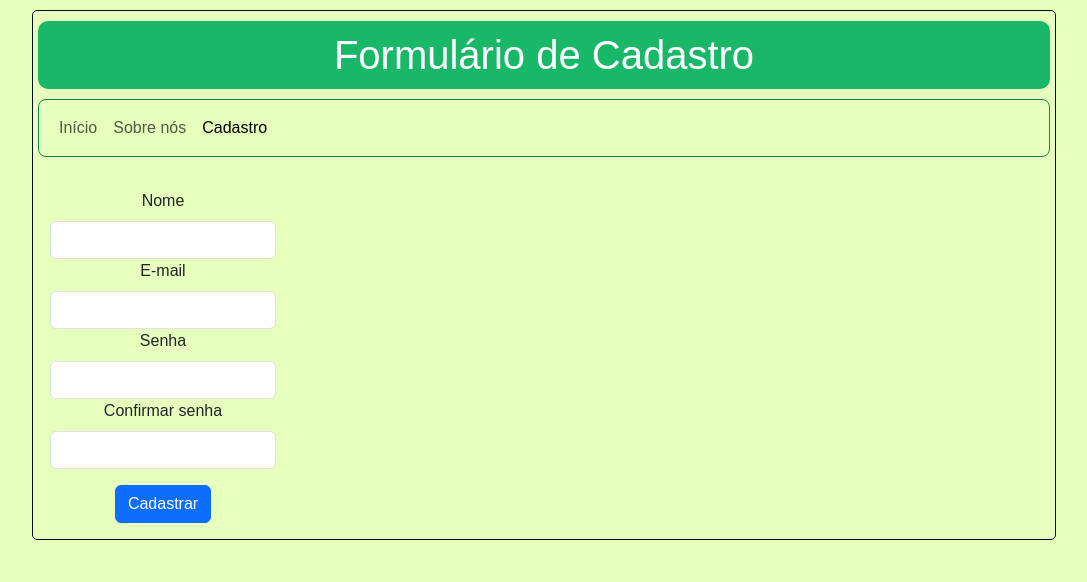
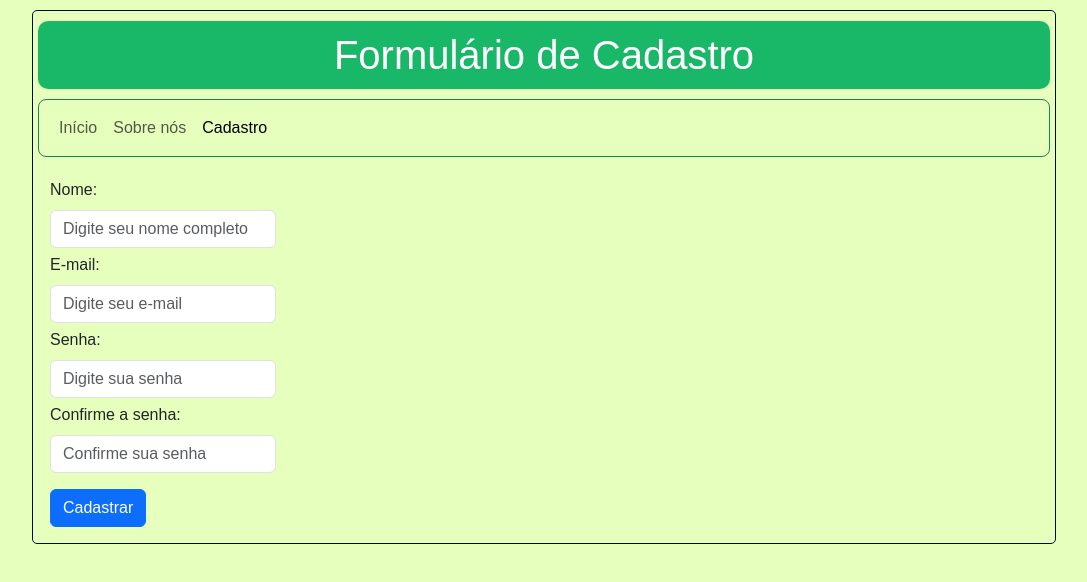
Before and after one commit to kainniel/Front-end-framework-site, a plain HTML site: page form.html in a window 1280 px wide. Shown: the whole page, without its empty margins (96-1183 px from the left). Drawn offline with nearby package versions, Linux system fonts and the light colour scheme.

Commit message:
CSS and HTML updates.

```diff
--- a/css/estilo.css
+++ b/css/estilo.css
@@ -10,18 +10,9 @@ body {
     font-family: 'Montserrat Bold', sans-serif;
   }
 
-h1, h2 {
-    color: white;
-    margin: 10px auto;
-    text-align: center;
-    padding: 10px 5px;
-    font-family: 'Montserrat', sans-serif;
-}
-
 form {
     margin: 0 auto;
     width: 250px;
-    text-align: center;
 }
 
 a {
@@ -35,6 +26,11 @@ a:hover {
 }
 
 .title {
+    color: white;
+    margin: 10px auto;
+    text-align: center;
+    padding: 10px 5px;
+    font-family: 'Montserrat', sans-serif;
     background-color: rgb(25, 184, 104);
     border-radius: 10px;
     text-align: center;
@@ -48,7 +44,7 @@ a:hover {
 }
 
 .botao-cadastrar {
-    margin: 1rem 0;
+    margin-bottom: 1rem;
 }
 
 .carrossel {
@@ -60,6 +56,20 @@ a:hover {
 }
 
 .carousel {
-    width: 35vw;
+    width: 40vw;
     margin: 1rem auto 1rem auto;
 }
+
+.form-campos {
+    margin: 1rem 0;
+}
+
+.form-label {
+    padding-top: 5px;
+}
+
+.container {
+    width: 100%;
+    max-width: 1200px;
+    margin: 0 auto;
+  }
--- a/form.html
+++ b/form.html
@@ -34,21 +34,23 @@
 
         <div class="container">
             <form class="row">
+                <div class="form-campos">
                     <div class="col-md-12">
-                  <label for="nome" class="form-label" style="text-align: left; padding-top: 2rem;">Nome</label>
-                  <input type="text" class="form-control" id="nome">
+                      <label for="nome" class="form-label">Nome:</label>
+                      <input type="text" class="form-control" id="nome" placeholder="Digite seu nome completo">
                     </div>
                     <div class="col-md-12">
-                  <label for="email" class="form-label" style="text-align: left;">E-mail</label>
-                  <input type="email" class="form-control" id="email">
+                      <label for="email" class="form-label">E-mail:</label>
+                      <input type="email" class="form-control" id="email" placeholder="Digite seu e-mail">
                     </div>
                     <div class="col-md-12">
-                  <label for="senha" class="form-label" style="text-align: left;">Senha</label>
-                  <input type="password" class="form-control" id="senha">
+                      <label for="senha" class="form-label">Senha:</label>
+                      <input type="password" class="form-control" id="senha" placeholder="Digite sua senha">
                     </div>
                     <div class="col-md-12">
-                  <label for="confirmar-senha" class="form-label" style="text-align: left;">Confirmar senha</label>
-                  <input type="password" class="form-control" id="confirmar-senha">
+                      <label for="confirmar-senha" class="form-label">Confirme a senha:</label>
+                      <input type="password" class="form-control" id="confirmar-senha" placeholder="Confirme sua senha">
+                    </div>
                 </div>
                 <div class="col-12">
                   <button type="submit" class="btn btn-primary botao-cadastrar">Cadastrar</button>
```
Also changed, not shown: index.html (+13 -10 lines). Lines whose indentation alone changed are shown as unchanged.
